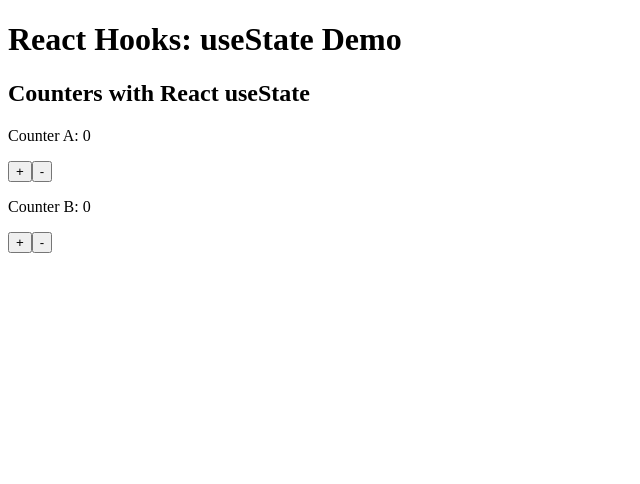
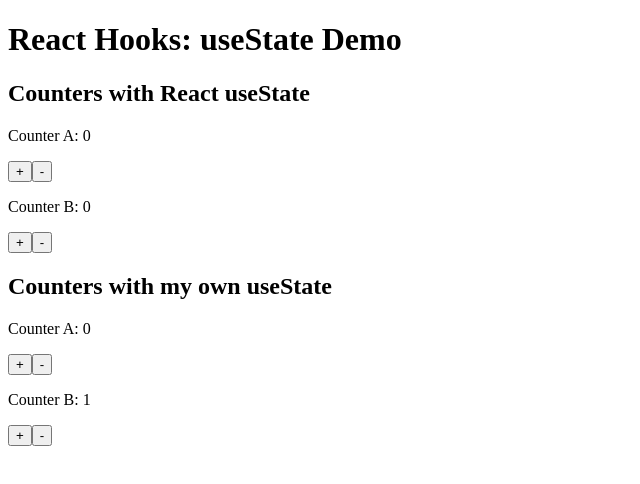
Before and after one commit to toni-pm/react-hooks-use-state-demo, a React (Create React App) app: page / in a window 1280 px wide. Shown: the top 484 px of the page, without its empty margins (0-640 px from the left). Built offline with nearby package versions, Linux system fonts and the light colour scheme.

Commit message:
Add CounterOwn component and AppContext
`AppContext` created in order to make root element available

```diff
--- /dev/null
+++ b/src/App.context.jsx
@@ -0,0 +1,15 @@
+import React from 'react'
+
+const AppContext = React.createContext({})
+
+const AppProvider = AppContext.Provider
+
+function useAppProvider() {
+  const context = React.useContext(AppContext)
+  if (context === undefined) {
+    throw new Error('useAppProvider must be used within a AppProvider')
+  }
+  return context
+}
+
+export { AppProvider, useAppProvider }
--- a/src/App.jsx
+++ b/src/App.jsx
@@ -1,11 +1,16 @@
+import CountersOwn from './components/CountersOwn'
 import CountersReact from './components/CountersReact'
+import { AppProvider } from './App.context'
 
-const App = () => {
+const App = (root) => {
   return (
-    <div className="App">
-      <h1>React Hooks: useState Demo</h1>
-      <CountersReact />
-    </div>
+    <AppProvider value={root}>
+      <div className="App">
+        <h1>React Hooks: useState Demo</h1>
+        <CountersReact />
+        <CountersOwn />
+      </div>
+    </AppProvider>
   )
 }
 
--- /dev/null
+++ b/src/components/CountersOwn.jsx
@@ -0,0 +1,55 @@
+import React from 'react'
+import App from '../App'
+import { useAppProvider } from '../App.context'
+
+let stateIndex = -1
+const stateValues = []
+
+const useState = (initialValue, render) => {
+  const currentStateIndex = Number(stateIndex++)
+
+  if (stateValues[currentStateIndex] === undefined) {
+    stateValues[currentStateIndex] = initialValue
+  }
+  const setValue = (newValue) => {
+    stateValues[currentStateIndex] = newValue
+    render()
+  }
+  return [stateValues[currentStateIndex], setValue]
+}
+
+const CountersOwn = () => {
+  stateIndex = -1
+  const root = useAppProvider().root
+  const render = () => {
+    root.render(
+      <React.StrictMode>
+        <App root={root} />
+      </React.StrictMode>
+    )
+  }
+  const [counterA, setCounterA] = useState(0, render)
+  const [counterB, setCounterB] = useState(1, render)
+
+  return (
+    <div>
+      <h2>Counters with my own useState</h2>
+      <div>
+        <p>
+          Counter A: <span>{counterA}</span>
+        </p>
+        <button onClick={() => setCounterA(counterA + 1)}>+</button>
+        <button onClick={() => setCounterA(counterA - 1)}>-</button>
+      </div>
+      <div>
+        <p>
+          Counter B: <span>{counterB}</span>
+        </p>
+        <button onClick={() => setCounterB(counterB + 1)}>+</button>
+        <button onClick={() => setCounterB(counterB - 1)}>-</button>
+      </div>
+    </div>
+  )
+}
+
+export default CountersOwn
--- a/src/index.js
+++ b/src/index.js
@@ -5,6 +5,6 @@ import App from './App'
 const root = ReactDOM.createRoot(document.getElementById('root'))
 root.render(
   <React.StrictMode>
-    <App />
+    <App root={root} />
   </React.StrictMode>
 )
```
